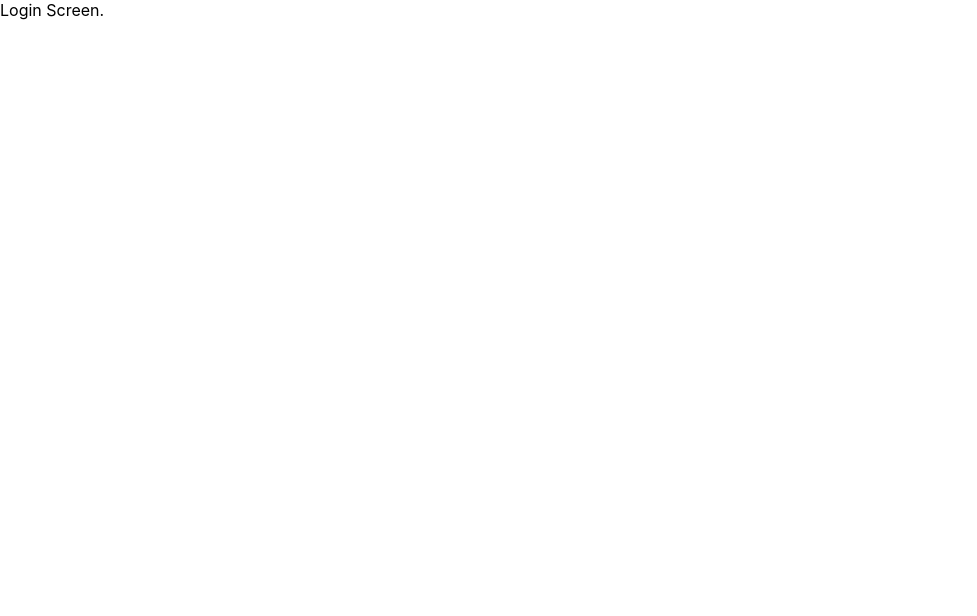
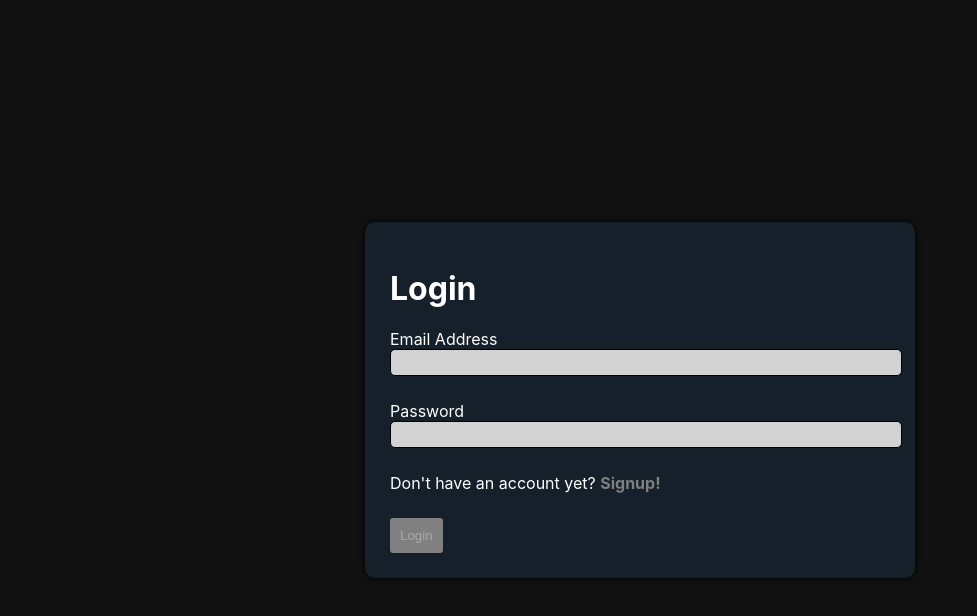
Before and after one commit to Mastagoon/vile-chat, a React (Create React App) app: page /login in a window 1280 px wide. Shown: the top 616 px of the page, without its empty margins (0-977 px from the left). Built offline with nearby package versions, Linux system fonts and the light colour scheme; no server answers.

Commit message:
firebase

```diff
--- a/src/App.js
+++ b/src/App.js
@@ -1,6 +1,7 @@
 import React, { useEffect } from 'react'
-import { fb } from "./firebase"
-import { Route, Switch } from 'react-router-dom'
+import { Route, Switch, useHistory } from 'react-router-dom'
+import { useAuth } from "./hooks/useAuth"
+import useResolved from './hooks/useResolved'
 
 import Signup from "./screens/Signup"
 import Chat from "./screens/Chat"
@@ -9,17 +10,39 @@ import Login from "./screens/Login"
 import "./App.css"
 
 const App = () => {
+    const history = useHistory()
+    const { authUser } = useAuth()
+    const authResolved = useResolved(authUser)
 
     useEffect(() => {
-
-    }, [])
+        fetch("/api/createUser", {
+            method: "POST",
+            headers: {
+                "Content-Type": "Application/json"
+            },
+            body: JSON.stringify({
+                displayName: "NOOGMAS",
+                userId: "7873o8usmUV53nDhuMLY98g66un2"
+            })
+        }).then(() => {
+            console.log("done!")
+        }).catch((err) => {
+            console.log(err)
+        })
+        console.log(authResolved, authUser)
+        if(authResolved) {
+            history.push(!!authUser ? "/" : "/login")
+        }
+    }, [authUser, authResolved, history])
 
     return (
+        <div className="app">
         <Switch>
             <Route path="/" exact component={Chat} />
             <Route path="/signup" component={Signup} />
             <Route path="/login" component={Login} />
         </Switch>
+        </div>
     )
 }
 
--- /dev/null
+++ b/src/api/index.js
@@ -0,0 +1,4 @@
+module.exports = (req, res) => {
+    console.log("yo")
+    res.json({ mes:'Hello world from the /api route!'})
+  }
--- /dev/null
+++ b/src/api/teams/index.js
@@ -0,0 +1,6 @@
+module.exports = (req, res) => {
+    const { name } = req.body
+    res.send(
+      `This response would create a new team called ${name}, using a POST request.`
+    )
+  }
--- /dev/null
+++ b/src/components/FormField.js
@@ -0,0 +1,14 @@
+import { ErrorMessage, Field } from 'formik'
+import React from 'react'
+
+const FormField = ({ name, label, type = "text" }) => {
+    return (
+        <label>
+            {label}
+            <Field name={name} type={type} />
+            <ErrorMessage className="error" component="div" name={name} />
+        </label>
+    )
+}
+
+export default FormField
--- /dev/null
+++ b/src/hooks/useAuth.js
@@ -0,0 +1,19 @@
+import { useState, useEffect } from "react"
+import { fb } from "../firebase"
+
+export const useAuth = () => {
+    const [authUser, setAuthUser] = useState()
+
+    useEffect(() => {
+        const unSubscribe = fb.auth.onAuthStateChanged(user => {
+            if(user) setAuthUser(user)
+            else setAuthUser(null)
+        })
+
+        return unSubscribe
+    }, [])
+
+    return {
+        authUser
+    }
+}
--- /dev/null
+++ b/src/hooks/useResolved.js
@@ -0,0 +1,13 @@
+import { useEffect, useState } from "react"
+
+const useResolved = (...vals) => {
+    const [resolved, setResolved] = useState(false)
+
+    useEffect(() => {
+        setResolved(vals.every(v => v !== undefined))
+    }, [vals])
+
+    return resolved
+}
+
+export default useResolved
--- a/src/screens/Login.js
+++ b/src/screens/Login.js
@@ -1,9 +1,52 @@
-import React from 'react'
+import { Form, Formik } from 'formik'
+import { useHistory } from "react-router-dom"
+import { useState } from 'react'
+import FormField from '../components/FormField'
+import { loginDefaultValues, loginValidationSchema } from '../validation/formikConfig'
+import { fb } from '../firebase'
 
 const Login = () => {
+
+    const [serverError, setServerError] = useState("")
+    const history = useHistory()
+    const login = ({ email,password }, { setSubmitting }) => {
+        console.log(email, password)
+        fb.auth.signInWithEmailAndPassword(email, password)
+            .then((res) => {
+                if(!res.user) {
+                    setServerError(`We're having trouble logging you in. Please try again.`)
+                }
+            }).catch((err) => {
+                console.log(err)
+                if(err.code === "auth/wrong-password") setServerError("Invalid Credentials")
+                else if(err.code === "auth/user-not-found") setServerError("No account for this email")
+                else setServerError("Something went wrong...")
+            }).finally(() => setSubmitting(false))
+    }
+
     return (
-        <div>
-            Login Screen.
+        <div className="auth-form">
+            <h1>Login</h1>
+            <Formik
+                onSubmit={login}
+                validateOnMount={true}
+                initialValues={loginDefaultValues}
+                validationSchema={loginValidationSchema}
+            >
+                {({ isValid, isSubmitting }) => (
+                    <Form>
+                        <FormField name="email" label="Email Address" type="email" />
+                        <FormField name="password" label="Password" type="password" />
+
+                        <div className="auth-link-container">
+                            Don't have an account yet? <span className="auth-link" onClick={() => history.push(`signup`)}> Signup!</span>
+                        </div>
+
+                        <button disabled={isSubmitting || !isValid} type="submit">Login</button>
+                    </Form>
+                )}
+            </Formik>
+            {!!serverError && <div className="error">{serverError}</div>}
         </div>
     )
 }
--- a/src/screens/Signup.js
+++ b/src/screens/Signup.js
@@ -1,9 +1,67 @@
-import React from 'react'
+import React, { useState } from 'react'
+import { useHistory } from "react-router-dom"
+import FormField from "../components/FormField"
+import { Form, Formik } from "formik"
+import { signupDefaultValues, signupValidationSchema } from "../validation/formikConfig"
+import { fb } from '../firebase'
 
 const Signup = () => {
+    const history = useHistory()
+    const [serverError, setServerError] = useState("")
+
+    const signup = ({ email, displayName, password }, { setSubmitting }) => {
+        fb.auth.createUserWithEmailAndPassword(email, password)
+            .then((res) => {
+                if(res?.user?.uid) {
+                    fetch("./api/createUser", {
+                        method: "POST",
+                        headers: {
+                            "Content-Type": "Application/json"
+                        },
+                        body: JSON.stringify({
+                            displayName,
+                            userId: res.user.uid
+                        })
+                    }).then(() => {
+                        fb.firestore.collection(`chatUsers`).doc(res.user.uid).set({ displayName, avatar: "" })
+                    }).catch((err) => {
+                        console.log(err)
+                    })
+                } else {
+                    setServerError(`We're having trouble sining you up, please try again later.`)
+                }
+            }).catch(err => {
+                if(err.code === "auth/email-already-in-use") setServerError(`An account with this email already exists.`)
+                else setServerError(`We're having trouble sining you up, please try again later.`)
+            }).finally(() => setSubmitting(false))
+    }
+
+
     return (
-        <div>
-            Signup screen
+        <div className="auth-form">
+            <h1>Signup</h1>
+            <Formik
+                onSubmit={signup}
+                validateOnMount={true}
+                initialValues={signupDefaultValues}
+                validationSchema={signupValidationSchema}
+            >
+                {({ isValid, isSubmitting }) => (
+                    <Form>
+                        <FormField name="displayName" label="Display Name" />
+                        <FormField name="email" label="Email Address" type="email" />
+                        <FormField name="password" label="Password" type="password" />
+                        <FormField name="confirmPassword" label="Confirm Password" type="password" />
+
+                        <div className="auth-link-container">
+                            Already have an account? <span className="auth-link" onClick={() => history.push(`login`)}> Log In!</span>
+                        </div>
+
+                        <button disabled={isSubmitting || !isValid} type="submit">Signup</button>
+                    </Form>
+                )}
+            </Formik>
+            {!!serverError && <div className="error">{serverError}</div>}
         </div>
     )
 }
--- /dev/null
+++ b/src/validation/formikConfig.js
@@ -0,0 +1,25 @@
+import * as Yup from "yup"
+
+export const signupDefaultValues = {
+    email: "",
+    password: "",
+    confirmPassword: "",
+    displayName: ""
+}
+
+export const signupValidationSchema = Yup.object().shape({
+    email: Yup.string().email(`Invalid email adress.`).required(`Required`),
+    displayName: Yup.string().required(`Required`).min(3, `Must be atleast 3 characters`).max(20, `Cannot exceed 20 characters`),
+    password: Yup.string().required(`Required`).min(9, `Must be atleast 8 characters`),
+    confirmPassword: Yup.string().required(`Required`).oneOf([Yup.ref(`password`), null], `Passwords must match`)
+})
+
+export const loginDefaultValues = {
+    email: "",
+    password: ""
+}
+
+export const loginValidationSchema = Yup.object().shape({
+    email: Yup.string().required("Required"),
+    password: Yup.string().required("Required"),
+})
```
Also changed, not shown: src/api/createUser.js (added, +22 -0 lines), 2 other files (tests, documents, lock files or other folders).
